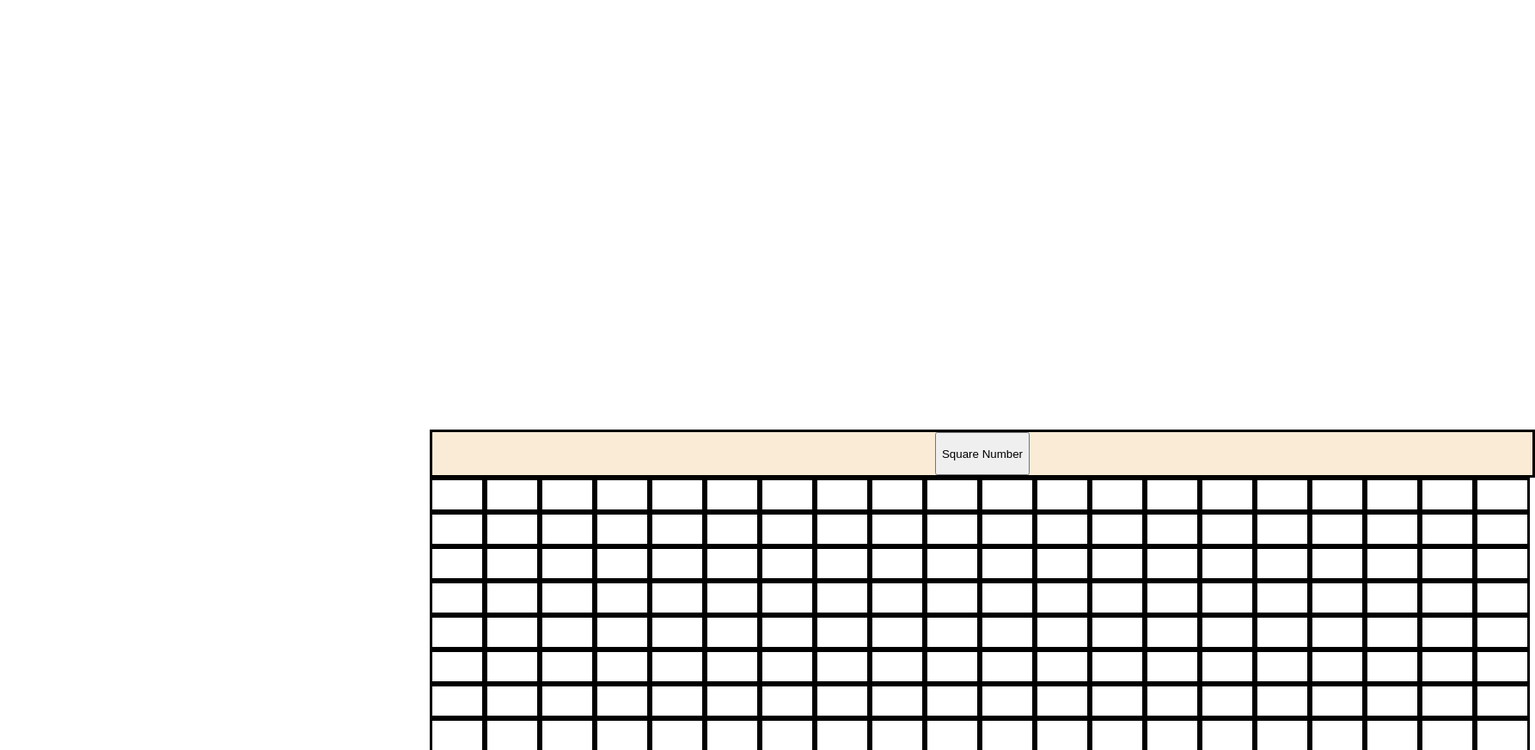
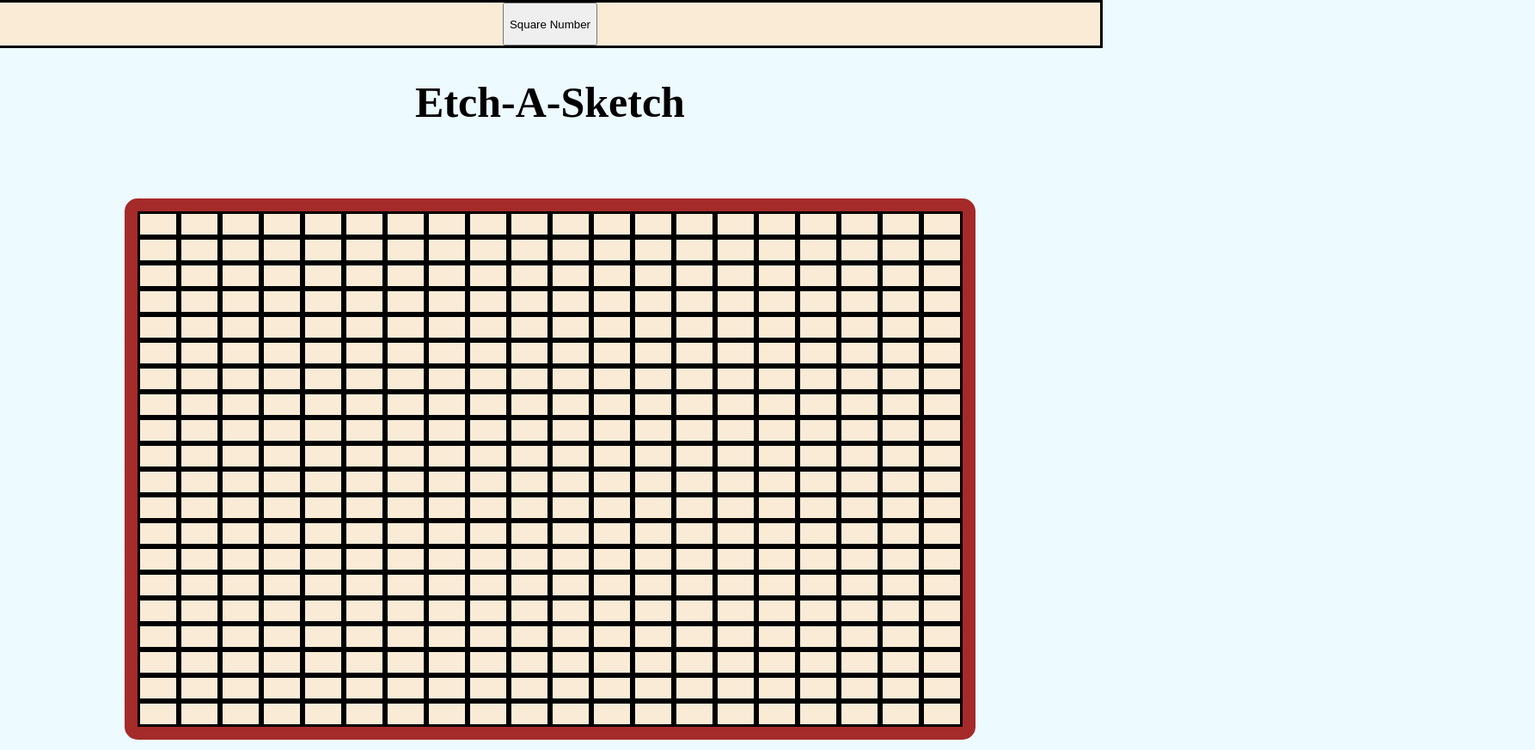
Before and after one commit to pvdberssel/TOP-sketchpad, a plain HTML site: page index.html in a window 1280 px wide. Shown: the top 873 px of the page at 86% size, 1786 px wide, since content can reach past the window. Drawn offline with Linux system fonts and the light colour scheme.

Commit message:
Add css decoration

```diff
--- a/css/style.css
+++ b/css/style.css
@@ -1,37 +1,54 @@
-.grid-container{
-    width: 100vw;
-    height: 100vh;
-    display:flex;
+.grid-container {
+    width: 75vw;
+    height: 75vh;
+    display: flex;
+    margin: 50px;
+    border-style: solid;
+    border-color: brown;
+    border-radius: 15px;
+    border-width: 15px;
+    background-color: antiquewhite;
+
 }
 
-body{
-    margin:500px;
+body {
+    display: flex;
+    flex-direction: column;
+    align-items: center;
+    margin: 0px;
+    background-color: rgb(237, 250, 255);
 }
 
-.container{
+.container {
     display: flex;
     flex: 1;
     flex-direction: column;
+
 }
 
-.box{
-    display:flex;
+h1{
+    font-size: 50px;
+}
+
+.box {
+    display: flex;
     border-style: solid;
     border-color: black;
     min-width: 10px;
     min-height: 10px;
     flex: 1;
 
+
 }
 
-.header{
+.header {
     border-style: solid;
     border-color: black;
-    display:flex;
+    display: flex;
     background-color: antiquewhite;
-    margin:0px;
-    padding:0px;
-    width:100vw;
-    height:50px;
+    margin: 0px;
+    padding: 0px;
+    width: 100vw;
+    height: 50px;
     justify-content: center;
 }
--- a/index.html
+++ b/index.html
@@ -11,6 +11,7 @@
     <div class="header">
         <button class="resize">Square Number</button>
     </div>
+    <h1>Etch-A-Sketch</h1>
     <div class="grid-container"></div>
 </body>
 </html>
```
